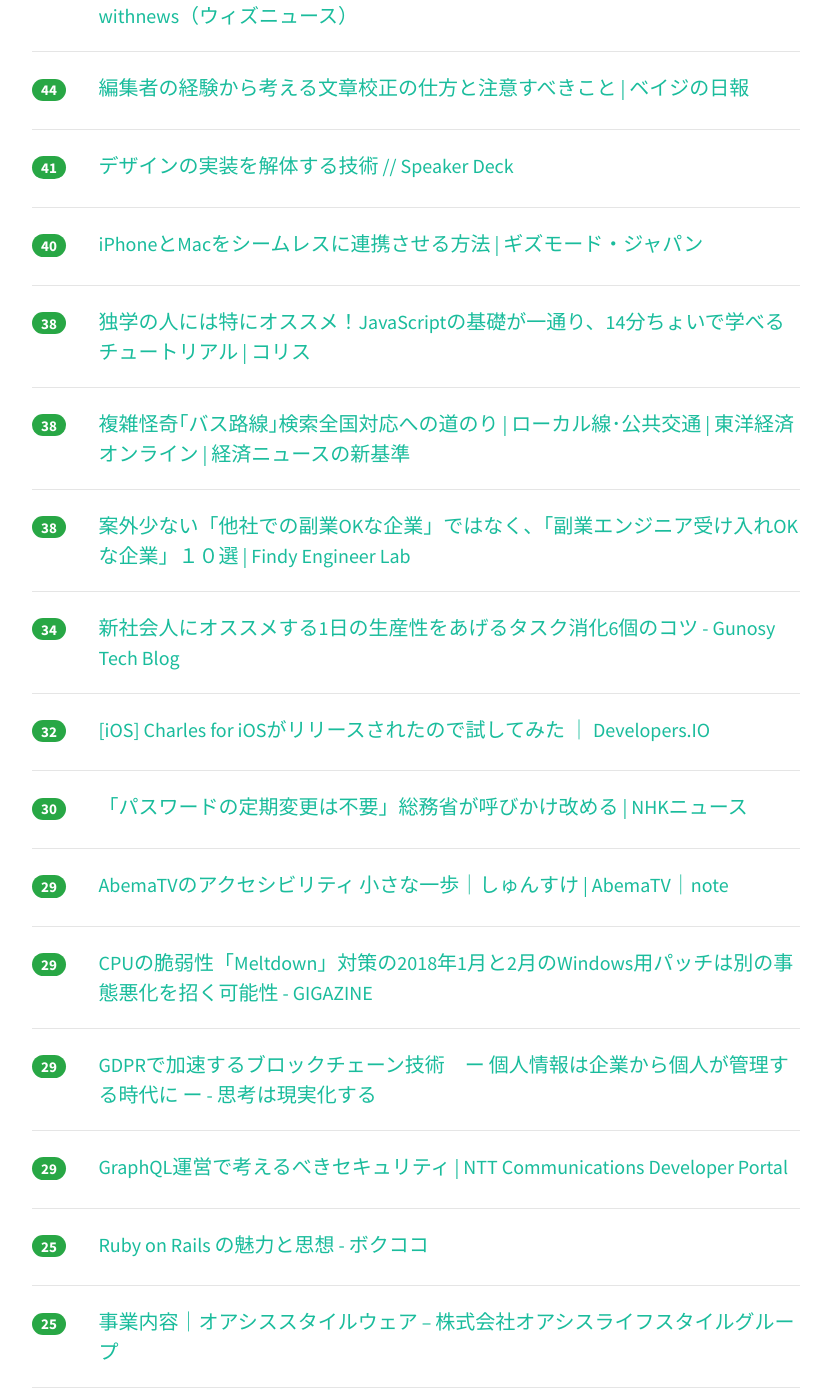
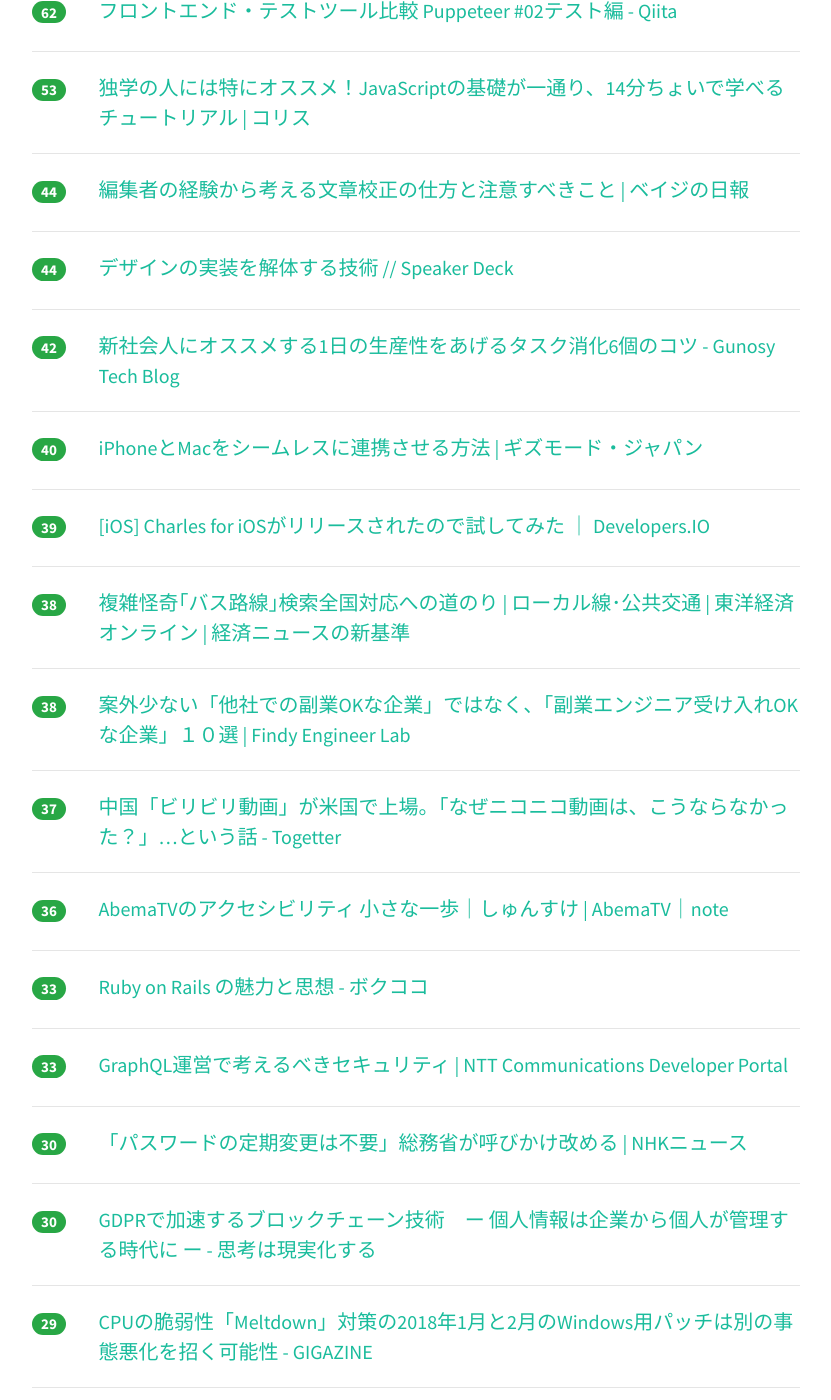
Before and after one commit to yatta47/hatena-matome-site, a Jekyll site: the page built from _posts/2018-03-29-hatena.md, in a window 1280 px wide and 1400 px high, scrolled down 1094 px. Shown: the whole window, without its empty margins (224-1055 px from the left). Built offline with Jekyll 4.4.1, drawn with Linux system fonts in a browser that asks for light colours; nearby versions of some CDN libraries; some of the changed text lies outside the part shown.

Commit message:
Updated 2018-03-29

```diff
--- a/_posts/2018-03-29-hatena.md
+++ b/_posts/2018-03-29-hatena.md
@@ -1,54 +1,59 @@
 ---
 layout: post
 title:  "2018-03-29 はてぶIT"
-date:   2018-03-29 12:02:42
+date:   2018-03-29 13:03:11
 tags: [it-hotentry]
 ---
-39 件のデータあり
+43 件のデータあり
 
 <hr><div class="row">
-<div class="col-1"><span class="badge badge-pill badge-success h2">312</span></div>
+<div class="col-1"><span class="badge badge-pill badge-success h2">403</span></div>
 <div class="col-11"><a href='http://d.hatena.ne.jp/Kango/20180328/1522253693' target='_blank'>ルーターの設定情報改ざんについてまとめてみた - piyolog</a></div>
 </div>
 <hr>
 <div class="row">
-<div class="col-1"><span class="badge badge-pill badge-success h2">250</span></div>
+<div class="col-1"><span class="badge badge-pill badge-success h2">339</span></div>
 <div class="col-11"><a href='http://kabumatome.doorblog.jp/archives/65915698.html' target='_blank'>ビリビリ動画が米ナスダックに上場、時価総額はニコニコ動画の親会社カドカワの4倍に : 市況かぶ全力２階建</a></div>
 </div>
 <hr>
 <div class="row">
-<div class="col-1"><span class="badge badge-pill badge-success h2">127</span></div>
+<div class="col-1"><span class="badge badge-pill badge-success h2">160</span></div>
+<div class="col-11"><a href='https://qiita.com/ogapants/items/8a551ed3b16bcf0cc3ed' target='_blank'>「AndroidはiOSと同じデザインで！」と言われたときの対応案 - Qiita</a></div>
+</div>
+<hr>
+<div class="row">
+<div class="col-1"><span class="badge badge-pill badge-success h2">156</span></div>
 <div class="col-11"><a href='http://ngzm.hateblo.jp/entry/2018/03/27/202356' target='_blank'>認可と認証技術についてのスライドを書きました - ngzmのブログ</a></div>
 </div>
 <hr>
 <div class="row">
-<div class="col-1"><span class="badge badge-pill badge-success h2">114</span></div>
-<div class="col-11"><a href='https://qiita.com/ogapants/items/8a551ed3b16bcf0cc3ed' target='_blank'>「AndroidはiOSと同じデザインで！」と言われたときの対応案 - Qiita</a></div>
-</div>
-<hr>
-<div class="row">
-<div class="col-1"><span class="badge badge-pill badge-success h2">101</span></div>
+<div class="col-1"><span class="badge badge-pill badge-success h2">113</span></div>
 <div class="col-11"><a href='https://headlines.yahoo.co.jp/hl?a=20180328-00000079-asahi-soci' target='_blank'>ルーターにサイバー攻撃か　ネット接続で不具合相次ぐ （朝日新聞デジタル） - Yahoo!ニュース</a></div>
 </div>
 <hr>
 <div class="row">
-<div class="col-1"><span class="badge badge-pill badge-success h2">77</span></div>
+<div class="col-1"><span class="badge badge-pill badge-success h2">93</span></div>
+<div class="col-11"><a href='https://withnews.jp/article/f0180329000qq000000000000000W00g10701qq000017016A' target='_blank'>おじさんの心に芽生えた「美少女」　VRがもたらす、もう一つの未来 - withnews（ウィズニュース）</a></div>
+</div>
+<hr>
+<div class="row">
+<div class="col-1"><span class="badge badge-pill badge-success h2">80</span></div>
 <div class="col-11"><a href='https://speakerdeck.com/ogapants/androidhaiostotong-sitesainte-toyan-waretatokifalsetips' target='_blank'>「AndroidはiOSと同じデザインで！」と言われたときのTips // Speaker Deck</a></div>
 </div>
 <hr>
 <div class="row">
-<div class="col-1"><span class="badge badge-pill badge-success h2">76</span></div>
+<div class="col-1"><span class="badge badge-pill badge-success h2">77</span></div>
 <div class="col-11"><a href='http://jp.techcrunch.com/2018/03/28/2018-03-27-oracle-wins-appeal-against-google-in-copyright-case/' target='_blank'>OracleがJavaの著作権侵犯裁判でGoogleに勝利 | TechCrunch Japan</a></div>
 </div>
 <hr>
 <div class="row">
-<div class="col-1"><span class="badge badge-pill badge-success h2">57</span></div>
+<div class="col-1"><span class="badge badge-pill badge-success h2">62</span></div>
 <div class="col-11"><a href='https://qiita.com/creaith/items/cde0cbf56c88021b534d' target='_blank'>フロントエンド・テストツール比較 Puppeteer #02テスト編 - Qiita</a></div>
 </div>
 <hr>
 <div class="row">
-<div class="col-1"><span class="badge badge-pill badge-success h2">50</span></div>
-<div class="col-11"><a href='https://withnews.jp/article/f0180329000qq000000000000000W00g10701qq000017016A' target='_blank'>おじさんの心に芽生えた「美少女」　VRがもたらす、もう一つの未来 - withnews（ウィズニュース）</a></div>
+<div class="col-1"><span class="badge badge-pill badge-success h2">53</span></div>
+<div class="col-11"><a href='https://coliss.com/articles/build-websites/operation/javascript/javascript-in-14-minutes.html' target='_blank'>独学の人には特にオススメ！JavaScriptの基礎が一通り、14分ちょいで学べるチュートリアル | コリス</a></div>
 </div>
 <hr>
 <div class="row">
@@ -57,8 +62,13 @@ tags: [it-hotentry]
 </div>
 <hr>
 <div class="row">
-<div class="col-1"><span class="badge badge-pill badge-success h2">41</span></div>
+<div class="col-1"><span class="badge badge-pill badge-success h2">44</span></div>
 <div class="col-11"><a href='https://speakerdeck.com/operando/dezainfalseshi-zhuang-wojie-ti-suruji-shu' target='_blank'>デザインの実装を解体する技術 // Speaker Deck</a></div>
+</div>
+<hr>
+<div class="row">
+<div class="col-1"><span class="badge badge-pill badge-success h2">42</span></div>
+<div class="col-11"><a href='http://tech.gunosy.io/entry/todo_management' target='_blank'>新社会人にオススメする1日の生産性をあげるタスク消化6個のコツ - Gunosy Tech Blog</a></div>
 </div>
 <hr>
 <div class="row">
@@ -67,8 +77,8 @@ tags: [it-hotentry]
 </div>
 <hr>
 <div class="row">
-<div class="col-1"><span class="badge badge-pill badge-success h2">38</span></div>
-<div class="col-11"><a href='https://coliss.com/articles/build-websites/operation/javascript/javascript-in-14-minutes.html' target='_blank'>独学の人には特にオススメ！JavaScriptの基礎が一通り、14分ちょいで学べるチュートリアル | コリス</a></div>
+<div class="col-1"><span class="badge badge-pill badge-success h2">39</span></div>
+<div class="col-11"><a href='https://dev.classmethod.jp/smartphone/iphone/charles-for-ios/' target='_blank'>[iOS] Charles for iOSがリリースされたので試してみた ｜ Developers.IO</a></div>
 </div>
 <hr>
 <div class="row">
@@ -82,13 +92,23 @@ tags: [it-hotentry]
 </div>
 <hr>
 <div class="row">
-<div class="col-1"><span class="badge badge-pill badge-success h2">34</span></div>
-<div class="col-11"><a href='http://tech.gunosy.io/entry/todo_management' target='_blank'>新社会人にオススメする1日の生産性をあげるタスク消化6個のコツ - Gunosy Tech Blog</a></div>
+<div class="col-1"><span class="badge badge-pill badge-success h2">37</span></div>
+<div class="col-11"><a href='https://togetter.com/li/1213138' target='_blank'>中国「ビリビリ動画」が米国で上場。「なぜニコニコ動画は、こうならなかった？」…という話 - Togetter</a></div>
 </div>
 <hr>
 <div class="row">
-<div class="col-1"><span class="badge badge-pill badge-success h2">32</span></div>
-<div class="col-11"><a href='https://dev.classmethod.jp/smartphone/iphone/charles-for-ios/' target='_blank'>[iOS] Charles for iOSがリリースされたので試してみた ｜ Developers.IO</a></div>
+<div class="col-1"><span class="badge badge-pill badge-success h2">36</span></div>
+<div class="col-11"><a href='https://note.mu/sksk/n/n637748e0cceb' target='_blank'>AbemaTVのアクセシビリティ 小さな一歩｜しゅんすけ | AbemaTV｜note</a></div>
+</div>
+<hr>
+<div class="row">
+<div class="col-1"><span class="badge badge-pill badge-success h2">33</span></div>
+<div class="col-11"><a href='http://www.bokukoko.info/entry/2018/03/28/221026' target='_blank'>Ruby on Rails の魅力と思想 - ボクココ</a></div>
+</div>
+<hr>
+<div class="row">
+<div class="col-1"><span class="badge badge-pill badge-success h2">33</span></div>
+<div class="col-11"><a href='https://developer.ntt.com/ja/blog/878bdd00-c689-4fde-8473-fa93e8a96ba7' target='_blank'>GraphQL運営で考えるべきセキュリティ | NTT Communications Developer Portal</a></div>
 </div>
 <hr>
 <div class="row">
@@ -97,8 +117,8 @@ tags: [it-hotentry]
 </div>
 <hr>
 <div class="row">
-<div class="col-1"><span class="badge badge-pill badge-success h2">29</span></div>
-<div class="col-11"><a href='https://note.mu/sksk/n/n637748e0cceb' target='_blank'>AbemaTVのアクセシビリティ 小さな一歩｜しゅんすけ | AbemaTV｜note</a></div>
+<div class="col-1"><span class="badge badge-pill badge-success h2">30</span></div>
+<div class="col-11"><a href='http://www.thoughts-make-things.com/entry/block-chain-technology-accelerated-by-gdpr' target='_blank'>GDPRで加速するブロックチェーン技術　ー 個人情報は企業から個人が管理する時代に ー - 思考は現実化する</a></div>
 </div>
 <hr>
 <div class="row">
@@ -108,27 +128,27 @@ tags: [it-hotentry]
 <hr>
 <div class="row">
 <div class="col-1"><span class="badge badge-pill badge-success h2">29</span></div>
-<div class="col-11"><a href='http://www.thoughts-make-things.com/entry/block-chain-technology-accelerated-by-gdpr' target='_blank'>GDPRで加速するブロックチェーン技術　ー 個人情報は企業から個人が管理する時代に ー - 思考は現実化する</a></div>
+<div class="col-11"><a href='http://bandaihobby.hatenablog.com/entry/2018/03/28/190000' target='_blank'>Figure-riseLABO爆誕！みやっぱーラストミッション - ホビー事業部の開発ブログ</a></div>
 </div>
 <hr>
 <div class="row">
-<div class="col-1"><span class="badge badge-pill badge-success h2">29</span></div>
-<div class="col-11"><a href='https://developer.ntt.com/ja/blog/878bdd00-c689-4fde-8473-fa93e8a96ba7' target='_blank'>GraphQL運営で考えるべきセキュリティ | NTT Communications Developer Portal</a></div>
+<div class="col-1"><span class="badge badge-pill badge-success h2">27</span></div>
+<div class="col-11"><a href='http://toyokeizai.net/articles/-/214467' target='_blank'>｢新iPad｣は控えめに言っても大ヒットする | スマホ・ガジェット | 東洋経済オンライン | 経済ニュースの新基準</a></div>
 </div>
 <hr>
 <div class="row">
-<div class="col-1"><span class="badge badge-pill badge-success h2">25</span></div>
-<div class="col-11"><a href='http://www.bokukoko.info/entry/2018/03/28/221026' target='_blank'>Ruby on Rails の魅力と思想 - ボクココ</a></div>
-</div>
-<hr>
-<div class="row">
-<div class="col-1"><span class="badge badge-pill badge-success h2">25</span></div>
+<div class="col-1"><span class="badge badge-pill badge-success h2">26</span></div>
 <div class="col-11"><a href='https://oasys-inc.jp/workwearsuit/' target='_blank'>事業内容｜オアシススタイルウェア – 株式会社オアシスライフスタイルグループ</a></div>
 </div>
 <hr>
 <div class="row">
-<div class="col-1"><span class="badge badge-pill badge-success h2">25</span></div>
+<div class="col-1"><span class="badge badge-pill badge-success h2">26</span></div>
 <div class="col-11"><a href='https://togetter.com/li/1212982' target='_blank'>絵描きさんやデザイナーさんなどが配色パターンの参考として超重宝している本があるらしい - Togetter</a></div>
+</div>
+<hr>
+<div class="row">
+<div class="col-1"><span class="badge badge-pill badge-success h2">26</span></div>
+<div class="col-11"><a href='http://tech.nikkeibp.co.jp/atcl/nxt/column/18/00138/032700035/' target='_blank'>流出NEMは「全額交換」が濃厚に、なぜ阻止できなかったか | 日経 xTECH（クロステック）</a></div>
 </div>
 <hr>
 <div class="row">
@@ -138,32 +158,32 @@ tags: [it-hotentry]
 <hr>
 <div class="row">
 <div class="col-1"><span class="badge badge-pill badge-success h2">24</span></div>
-<div class="col-11"><a href='http://toyokeizai.net/articles/-/214467' target='_blank'>｢新iPad｣は控えめに言っても大ヒットする | スマホ・ガジェット | 東洋経済オンライン | 経済ニュースの新基準</a></div>
+<div class="col-11"><a href='https://www.ruby-lang.org/ja/news/2018/03/28/ruby-2-5-1-released/' target='_blank'>Ruby 2.5.1 リリース</a></div>
 </div>
 <hr>
 <div class="row">
 <div class="col-1"><span class="badge badge-pill badge-success h2">23</span></div>
-<div class="col-11"><a href='https://togetter.com/li/1213138' target='_blank'>中国「ビリビリ動画」が米国で上場。「なぜニコニコ動画は、こうならなかった？」…という話 - Togetter</a></div>
+<div class="col-11"><a href='https://news.mynavi.jp/article/20180328-607196/' target='_blank'>Microsoft、好きなLinuxをWindowsにインストールできるツール公開 | マイナビニュース</a></div>
+</div>
+<hr>
+<div class="row">
+<div class="col-1"><span class="badge badge-pill badge-success h2">23</span></div>
+<div class="col-11"><a href='https://haken.rikunabi.com/discovery/article/1148/' target='_blank'>「かんじゅくゴシック」に「うつくし明朝体」！女子向けサイトに最適なフリーフォントまとめ | ハッケン！リクナビ派遣</a></div>
 </div>
 <hr>
 <div class="row">
 <div class="col-1"><span class="badge badge-pill badge-success h2">22</span></div>
-<div class="col-11"><a href='https://www.ruby-lang.org/ja/news/2018/03/28/ruby-2-5-1-released/' target='_blank'>Ruby 2.5.1 リリース</a></div>
-</div>
-<hr>
-<div class="row">
-<div class="col-1"><span class="badge badge-pill badge-success h2">22</span></div>
-<div class="col-11"><a href='https://news.mynavi.jp/article/20180328-607196/' target='_blank'>Microsoft、好きなLinuxをWindowsにインストールできるツール公開 | マイナビニュース</a></div>
-</div>
-<hr>
-<div class="row">
-<div class="col-1"><span class="badge badge-pill badge-success h2">21</span></div>
 <div class="col-11"><a href='https://pc.watch.impress.co.jp/docs/news/1114079.html' target='_blank'>パナソニック、レッツノート発火の可能性で充電制御ツールを提供 ～該当機種ユーザーは要対応 - PC Watch</a></div>
 </div>
 <hr>
 <div class="row">
-<div class="col-1"><span class="badge badge-pill badge-success h2">21</span></div>
-<div class="col-11"><a href='http://bandaihobby.hatenablog.com/entry/2018/03/28/190000' target='_blank'>Figure-riseLABO爆誕！みやっぱーラストミッション - ホビー事業部の開発ブログ</a></div>
+<div class="col-1"><span class="badge badge-pill badge-success h2">20</span></div>
+<div class="col-11"><a href='https://internet.watch.impress.co.jp/docs/column/chizu/1113496.html' target='_blank'>高低差のための新機能、国土地理院が公開【地図ウォッチ】 - INTERNET Watch</a></div>
+</div>
+<hr>
+<div class="row">
+<div class="col-1"><span class="badge badge-pill badge-success h2">20</span></div>
+<div class="col-11"><a href='https://coliss.com/articles/build-websites/operation/work/png-images-optimization-crunch.html' target='_blank'>試してみたらすごかった！PNG画像を最適化し、ファイルサイズを大幅に減らす無料アプリ -Crunch | コリス</a></div>
 </div>
 <hr>
 <div class="row">
@@ -172,23 +192,23 @@ tags: [it-hotentry]
 </div>
 <hr>
 <div class="row">
-<div class="col-1"><span class="badge badge-pill badge-success h2">18</span></div>
-<div class="col-11"><a href='https://internet.watch.impress.co.jp/docs/column/chizu/1113496.html' target='_blank'>高低差のための新機能、国土地理院が公開【地図ウォッチ】 - INTERNET Watch</a></div>
+<div class="col-1"><span class="badge badge-pill badge-success h2">19</span></div>
+<div class="col-11"><a href='https://www.huffingtonpost.jp/2018/03/28/cao-cao_a_23397290/' target='_blank'>「曹操の遺体確認」世界中で拡散 ⇒ 発表元とされた研究所が当惑「新発見なんですか？」</a></div>
 </div>
 <hr>
 <div class="row">
 <div class="col-1"><span class="badge badge-pill badge-success h2">18</span></div>
-<div class="col-11"><a href='https://www.huffingtonpost.jp/2018/03/28/cao-cao_a_23397290/' target='_blank'>「曹操の遺体確認」世界中で拡散 ⇒ 発表元とされた研究所が当惑「新発見なんですか？」</a></div>
+<div class="col-11"><a href='https://qiita.com/stat/items/a383451e7f824e4c9627' target='_blank'>PyCall Ruby版 Tips - Qiita</a></div>
+</div>
+<hr>
+<div class="row">
+<div class="col-1"><span class="badge badge-pill badge-success h2">18</span></div>
+<div class="col-11"><a href='http://www.itmedia.co.jp/mobile/articles/1803/28/news129.html' target='_blank'>iPad Proとは何が違う？　「新しいiPad」ファーストインプレッション (1/2) - ITmedia Mobile</a></div>
 </div>
 <hr>
 <div class="row">
 <div class="col-1"><span class="badge badge-pill badge-success h2">17</span></div>
-<div class="col-11"><a href='https://qiita.com/stat/items/a383451e7f824e4c9627' target='_blank'>PyCall Ruby版 Tips - Qiita</a></div>
-</div>
-<hr>
-<div class="row">
-<div class="col-1"><span class="badge badge-pill badge-success h2">17</span></div>
-<div class="col-11"><a href='http://www.itmedia.co.jp/mobile/articles/1803/28/news129.html' target='_blank'>iPad Proとは何が違う？　「新しいiPad」ファーストインプレッション (1/2) - ITmedia Mobile</a></div>
+<div class="col-11"><a href='https://gigazine.net/news/20180329-compress-hand-written-notes/' target='_blank'>画像のノイズを落としたり容量を小さくしたりするにはどのようなコードを書く必要があるのか？ - GIGAZINE</a></div>
 </div>
 <hr>
 <div class="row">
@@ -197,7 +217,7 @@ tags: [it-hotentry]
 </div>
 <hr>
 <div class="row">
-<div class="col-1"><span class="badge badge-pill badge-success h2">10</span></div>
+<div class="col-1"><span class="badge badge-pill badge-success h2">11</span></div>
 <div class="col-11"><a href='https://cloudplatform.googleblog.com/2018/03/introducing-Stackdriver-APM-and-Stackdriver-Profiler-Distributed-tracing-debugging-and-profiling-for-your-performance-sensitive-applications.html' target='_blank'>Google Cloud Platform Blog: Introducing Stackdriver APM and Stackdriver Profiler</a></div>
 </div>
 <hr>
```
